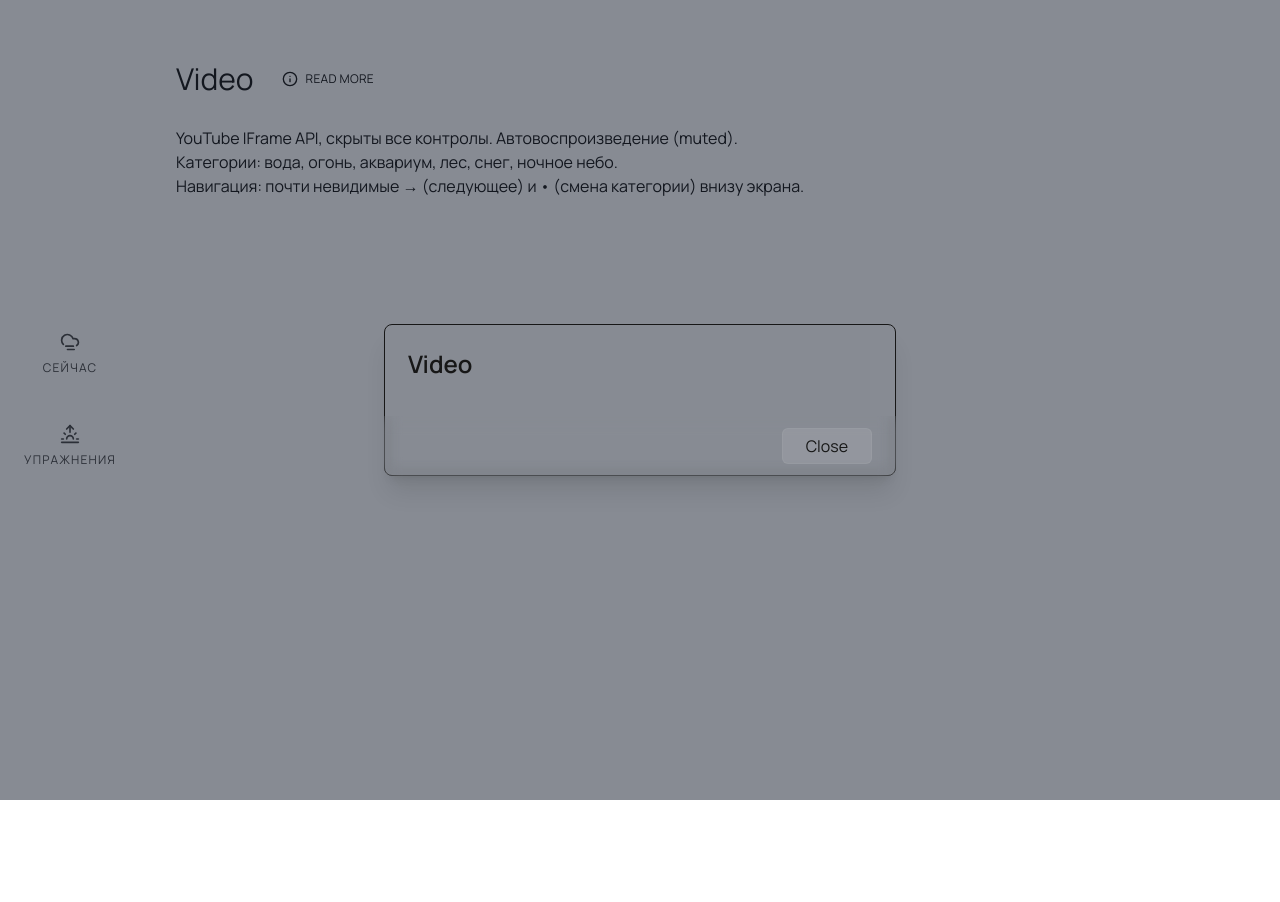
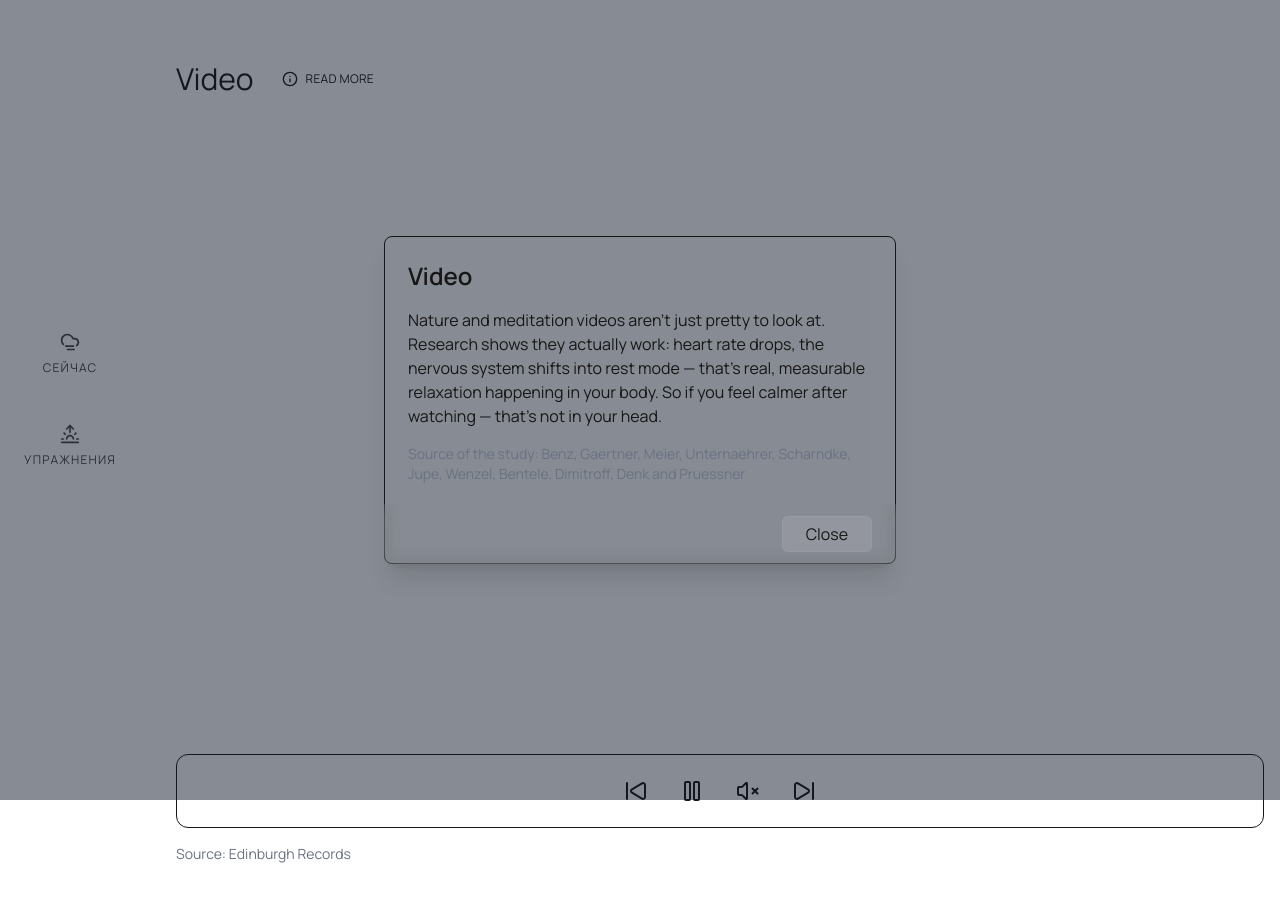
Before and after one commit to Veronika-dev/justbe, a Next.js app: page /en/exercises/video in a window 1280 px wide. Both pictures are taken after a click on the element "READ MORE". Shown: the top 902 px of the page. Before the commit the page ends 800 px from the top, so only its background shows below. Built offline with nearby package versions, Linux system fonts and the light colour scheme.

Commit message:
feat (video): Add video exercise

```diff
--- a/app/[locale]/exercises/video/page.tsx
+++ b/app/[locale]/exercises/video/page.tsx
@@ -1,18 +1,27 @@
 import {useTranslations} from "next-intl";
 import ExercisesHeader from "@/components/exercises/header";
+import ExercisesVideo from "@/components/exercises/video";
 
 export default function Video() {
   const t = useTranslations('Method')
+  const tCommon = useTranslations('Common')
+
   return (
     <div className="container mx-auto px-4 py-8">
-      <ExercisesHeader title={ t('video') } />
-      <p className="whitespace-pre-line">
-        {
-          `YouTube IFrame API, скрыты все контролы. Автовоспроизведение (muted).
-Категории: вода, огонь, аквариум, лес, снег, ночное небо.
-Навигация: почти невидимые → (следующее) и • (смена категории) внизу экрана.`
-        }
-      </p>
+      <ExercisesHeader title={ t('video') }>
+        <>
+          <p className="text-base text-tx-primary whitespace-pre-line">
+            { t('videoReadMore') }
+          </p>
+          <a href="https://pmc.ncbi.nlm.nih.gov/articles/PMC9226437" target="_blank" className="block text-sm text-gray-500 mt-4">
+            { t('studySource') }: Benz, Gaertner, Meier, Unternaehrer, Scharndke, Jupe, Wenzel, Bentele, Dimitroff, Denk and Pruessner
+          </a>
+        </>
+      </ExercisesHeader>
+      <ExercisesVideo />
+      <a href="https://edinburghrecords.com" target="_blank" className="block text-sm text-gray-500 mt-4">
+        { tCommon('source') }: Edinburgh Records
+      </a>
     </div>
   );
 }
--- a/app/components/exercises/breathing/selector.tsx
+++ b/app/components/exercises/breathing/selector.tsx
@@ -8,6 +8,7 @@ import {Listbox, ListboxButton, ListboxOptions, ListboxOption, Button} from '@he
 import {breathingTypes} from "@/lib/variables";
 import {useTranslations} from "next-intl";
 import { ChevronDown, Check } from 'lucide-react'
+import FinalStep from "@/components/exercises/final-step";
 
 interface BreathingBoxProps {
   showStartScreen?: boolean
@@ -17,6 +18,7 @@ export default function BreathingSelector({ showStartScreen = true }: BreathingB
   const { currentResult } = useCheckinStore((state) => state)
 
   const [startScreen, setStartScreen] = useState(showStartScreen)
+  const [finished, setFinished] = useState(false)
   const [type, setType] = useState<BreatingType>(currentResult && currentResult.level >= 4 ? '478' : 'box')
 
   const t = useTranslations('Common')
@@ -34,13 +36,17 @@ export default function BreathingSelector({ showStartScreen = true }: BreathingB
                 4. You are ready to start.
               </p>
             </div>
-          : <div className="card-background">
+          :
+          !finished && <div className="card-background">
               {
                 type === '478'
-                  ? <Breathing478Animation finishExerciseAction={() => setStartScreen(true)} />
-                  : <BreathingBoxAnimation finishExerciseAction={() => setStartScreen(true)} />
+                  ? <Breathing478Animation finishExerciseAction={() => setFinished(true)} />
+                  : <BreathingBoxAnimation finishExerciseAction={() => setFinished(true)} />
               }
             </div>
+      }
+      {
+        finished && <FinalStep usedMethod="breathing" />
       }
       <div className="card-background mt-4 flex justify-between items-center">
         <ChooseBreathingType type={type} setType={setType} />
--- /dev/null
+++ b/app/components/exercises/video.tsx
@@ -0,0 +1,159 @@
+'use client'
+import {useEffect, useRef, useState} from "react";
+import {Pause, Play, SkipBack, SkipForward, Volume2, VolumeX} from "lucide-react";
+
+// YouTube video IDs
+const videos = [
+  '4CmzL-cv-MI',
+  'zHEpbuKrW6w'
+]
+
+declare global {
+  interface Window {
+    YT: any;
+    onYouTubeIframeAPIReady: () => void;
+  }
+}
+
+export default function ExercisesVideo() {
+  const playerRef = useRef<any>(null)
+  const [currentVideoIndex, setCurrentVideoIndex] = useState(0)
+  const [isReady, setIsReady] = useState(false)
+  const [isPlaying, setIsPlaying] = useState(true)
+  const [isMuted, setIsMuted] = useState(true)
+
+  useEffect(() => {
+    if (!window.YT) {
+      const tag = document.createElement('script')
+      tag.src = 'https://www.youtube.com/iframe_api'
+      const firstScriptTag = document.getElementsByTagName('script')[0]
+      firstScriptTag.parentNode?.insertBefore(tag, firstScriptTag)
+    }
+
+    window.onYouTubeIframeAPIReady = () => {
+      playerRef.current = new window.YT.Player('youtube-player', {
+        videoId: videos[currentVideoIndex],
+        height: '100%',
+        width: '100%',
+        playerVars: {
+          autoplay: 1,
+          loop: 1,
+          playlist: videos[currentVideoIndex],
+          controls: 0,
+          modestbranding: 1,
+          rel: 0,
+          mute: 1,
+          showinfo: 0,
+          fs: 0,
+          iv_load_policy: 3,
+          disablekb: 1,
+        },
+        events: {
+          onReady: () => setIsReady(true),
+        },
+      })
+    }
+
+    if (window.YT && window.YT.Player) {
+      window.onYouTubeIframeAPIReady()
+    }
+
+    return () => {
+      if (playerRef.current) {
+        playerRef.current.destroy()
+      }
+    }
+  }, [])
+
+  useEffect(() => {
+    if (isReady && playerRef.current) {
+      playerRef.current.loadVideoById({
+        videoId: videos[currentVideoIndex],
+        startSeconds: 0,
+      })
+    }
+  }, [currentVideoIndex, isReady])
+
+  const togglePlay = () => {
+    if (playerRef.current) {
+      if (isPlaying) {
+        playerRef.current.pauseVideo()
+      } else {
+        playerRef.current.playVideo()
+      }
+      setIsPlaying(!isPlaying)
+    }
+  }
+
+  const toggleMute = () => {
+    if (playerRef.current) {
+      if (isMuted) {
+        playerRef.current.unMute()
+      } else {
+        playerRef.current.mute()
+      }
+      setIsMuted(!isMuted)
+    }
+  }
+
+  const nextVideo = () => {
+    const nextIndex = (currentVideoIndex + 1) % videos.length
+    setCurrentVideoIndex(nextIndex)
+    setIsPlaying(true)
+  }
+
+  const prevVideo = () => {
+    const prevIndex = (currentVideoIndex - 1 + videos.length) % videos.length
+    setCurrentVideoIndex(prevIndex)
+    setIsPlaying(true)
+  }
+
+  return (
+    <>
+      <div className="rounded-xl overflow-hidden relative">
+        <div id="youtube-player" />
+        <style jsx global>{`
+          #youtube-player {
+            aspect-ratio: 16 / 9;
+          }
+          .ytp-chrome-top,
+          .ytp-show-cards-title,
+          .ytp-watermark,
+          .ytp-gradient-top {
+            display: none !important;
+          }
+        `}</style>
+      </div>
+      <div className="card-background mt-4 flex justify-center items-center gap-4 py-4">
+        {videos.length > 1 && (
+          <button
+            onClick={prevVideo}
+            className="p-2 hover:bg-white/10 rounded-full transition-colors"
+          >
+            <SkipBack size={24}/>
+          </button>
+        )}
+        <button
+          onClick={togglePlay}
+          className="p-2 hover:bg-white/10 rounded-full transition-colors"
+        >
+          {isPlaying ? <Pause size={24}/> : <Play size={24}/>}
+        </button>
+        <button
+          onClick={toggleMute}
+          className="p-2 hover:bg-white/10 rounded-full transition-colors"
+        >
+          {isMuted ? <VolumeX size={24}/> : <Volume2 size={24}/>}
+        </button>
+        {videos.length > 1 && (
+          <button
+            onClick={nextVideo}
+            className="p-2 hover:bg-white/10 rounded-full transition-colors"
+          >
+            <SkipForward size={24}/>
+          </button>
+        )}
+      </div>
+    </>
+  )
+}
--- a/messages/en.json
+++ b/messages/en.json
@@ -12,7 +12,8 @@
   "Common": {
     "close": "Close",
     "start": "Start",
-    "stop": "Stop"
+    "stop": "Stop",
+    "source": "Source"
   },
   "Checkin": {
     "q1": "How does your body feel?",
@@ -84,6 +85,8 @@
     },
     "video": "Video",
     "videoDescription": "Watching calming videos to shift your focus",
+    "videoReadMore": "Nature and meditation videos aren't just pretty to look at. Research shows they actually work: heart rate drops, the nervous system shifts into rest mode — that's real, measurable relaxation happening in your body. So if you feel calmer after watching — that's not in your head.",
+    "studySource": "Source of the study",
     "interactive": "Interactive",
     "interactiveDescription": "Relaxing interactive activities",
     "creative": "Creativity",
--- a/messages/ru.json
+++ b/messages/ru.json
@@ -12,7 +12,8 @@
   "Common": {
     "close": "Закрыть",
     "start": "Начать",
-    "stop": "Завершить"
+    "stop": "Завершить",
+    "source": "Источник"
   },
   "Checkin": {
     "q1": "Как ощущается тело?",
@@ -84,6 +85,8 @@
     },
     "video": "Видео",
     "videoDescription": "Просмотр успокаивающих видео для переключения внимания",
+    "videoReadMore": "Видео с природой и медитацией — это не просто красивая картинка. Исследования показывают, что они по-настоящему работают: у людей снижается пульс и активируется парасимпатическая нервная система — то самое состояние, которое мы называем расслаблением. Так что если ты чувствуешь, что видео помогает — тебе не кажется.",
+    "studySource": "Источник исследования",
     "interactive": "Интерактив",
     "interactiveDescription": "Расслабляющие интерактивные занятия",
     "creative": "Творчество",
```
